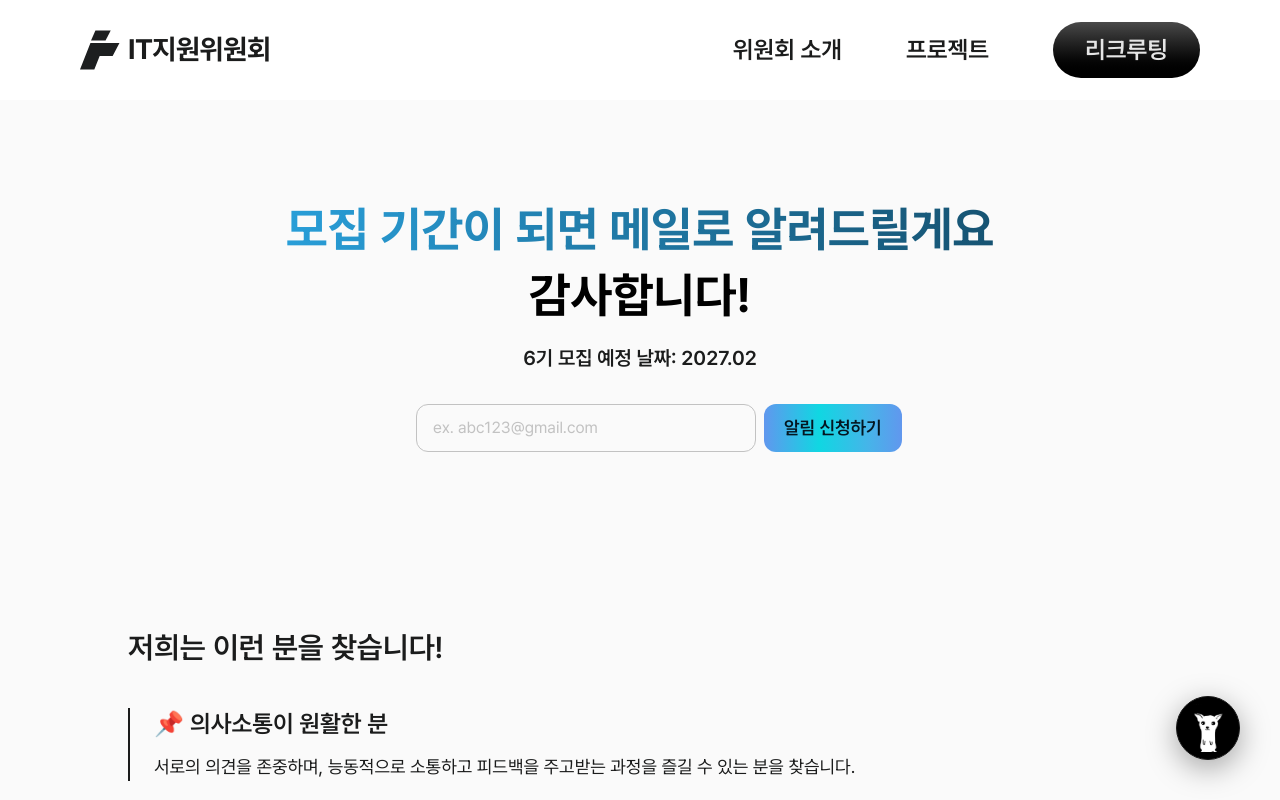
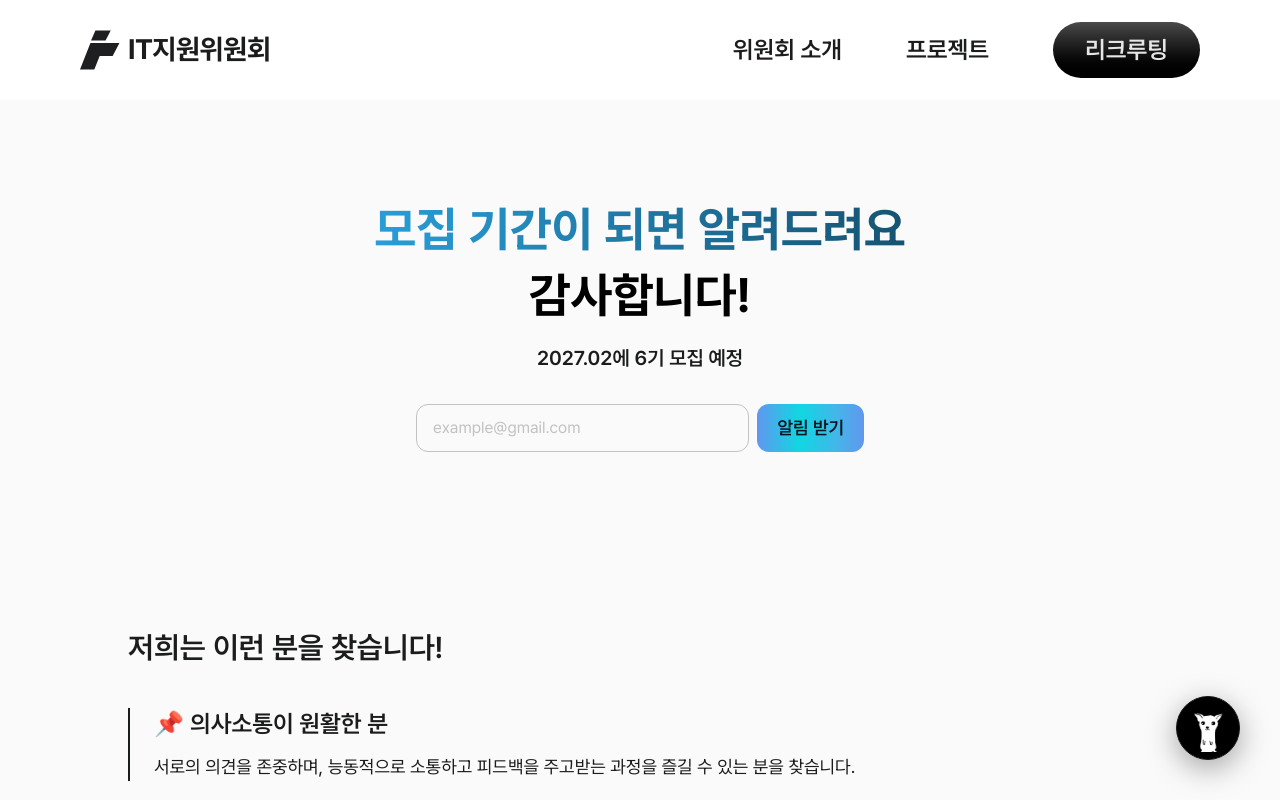
Before and after one commit to ssu-student-union/ssu-it-landing, a Next.js app: page /recruiting in a window 1280 px wide. Shown: the top 800 px of the page. Built offline with nearby package versions, Linux system fonts and the light colour scheme; no server answers.

Commit message:
style(form): layout shift 수정

```diff
--- a/src/app/recruiting/_landing/ClosedHero.tsx
+++ b/src/app/recruiting/_landing/ClosedHero.tsx
@@ -53,7 +53,7 @@ export const ClosedHero = () => {
           onChange={(e) => setEmail(e.target.value)}
           placeholder={closedNotice.emailPlaceholder}
           disabled={status === "submitting"}
-          className="flex-1 rounded-xl border border-inactive px-4 py-2.5 text-ink placeholder:text-inactive"
+          className="min-w-0 flex-1 rounded-xl border border-inactive px-4 py-2.5 text-base text-ink placeholder:text-inactive"
         />
         <CtaButton type="submit" disabled={status === "submitting"}>
           {closedNotice.submitLabel}
--- a/src/app/recruiting/_landing/content.ts
+++ b/src/app/recruiting/_landing/content.ts
@@ -144,10 +144,10 @@ export const notes = {
 
 /** 지원 기간이 아닐 때 Hero 자리를 대체하는 마감 안내 카피. */
 export const closedNotice = {
-  headlineLines: ["모집 기간이 되면 메일로 알려드릴게요", "감사합니다!"],
-  nextRoundLabel: `6기 모집 예정 날짜: ${formatYearMonth(NEXT_RECRUITING_ROUND_DATE)}`,
-  emailPlaceholder: "ex. abc123@gmail.com",
-  submitLabel: "알림 신청하기",
+  headlineLines: ["모집 기간이 되면 알려드려요", "감사합니다!"],
+  nextRoundLabel: `${formatYearMonth(NEXT_RECRUITING_ROUND_DATE)}에 6기 모집 예정`,
+  emailPlaceholder: "example@gmail.com",
+  submitLabel: "알림 받기",
 } as const;
 
 export const timeline = { title: "모집 일정" } as const;
```
